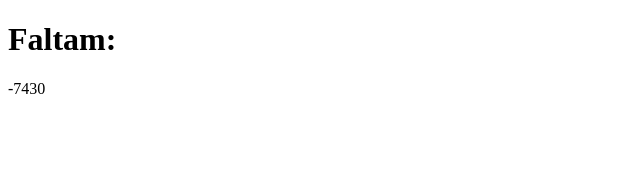
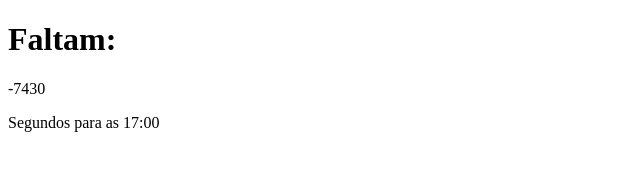
Before and after one commit to kard-py/SegundosPara17, a plain HTML site: page index.html in a window 1280 px wide. Shown: the whole page, without its empty margins (0-640 px from the left). Drawn offline with Linux system fonts and the light colour scheme.

Commit message:
Update index.html

```diff
--- a/index.html
+++ b/index.html
@@ -12,6 +12,7 @@
 
 	<h1>Faltam:</h1>
 	<span id="segundos"></span>
+        <p>Segundos para as 17:00</p>
 	<script src="script.js"></script>
 </body>
 
```
